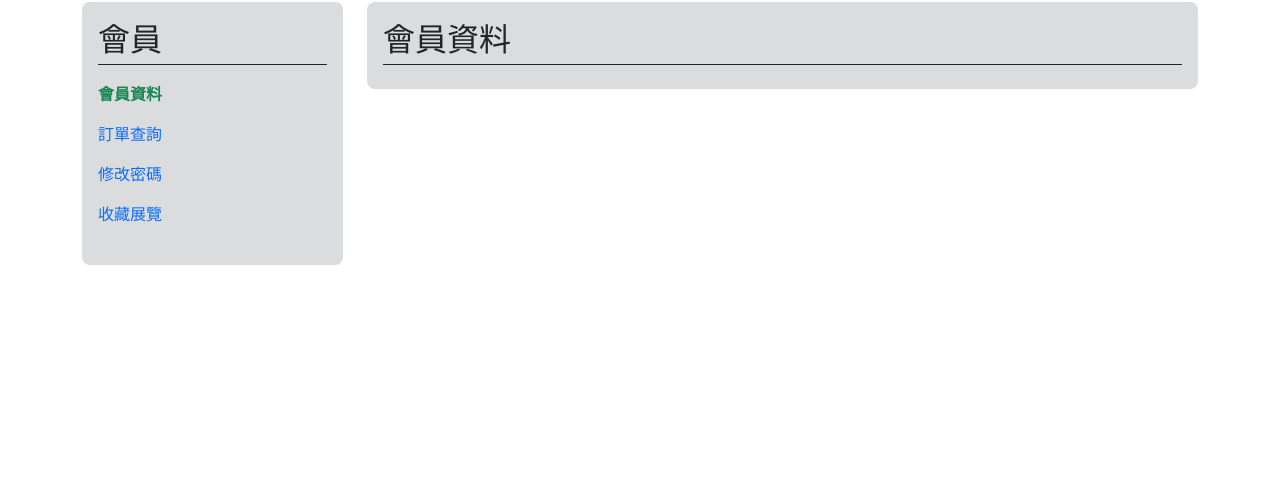
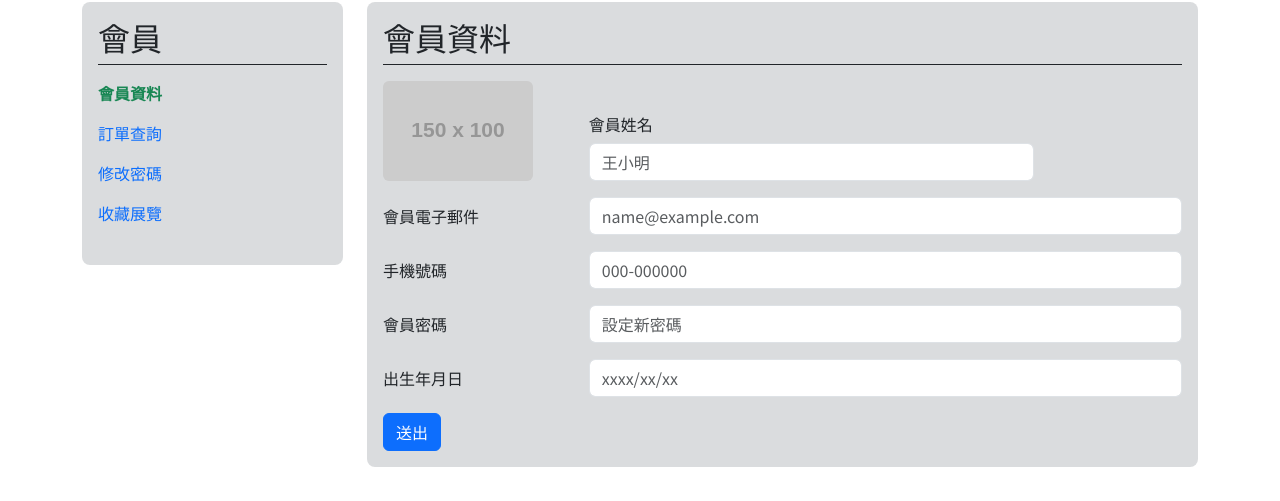
Before and after one commit to s339428326/Exhibition-front-end, a Vue app: page /user/information in a window 1280 px wide. Shown: the part 117-618 px from the top of the page. Built offline with nearby package versions, Linux system fonts and the light colour scheme; what bootstrap-vue-next would draw is missing.

Commit message:
會員資料page更新

```diff
--- a/src/views/User/UserInfo.vue
+++ b/src/views/User/UserInfo.vue
@@ -7,6 +7,101 @@
             <div class="col-9">
                 <div class="p-3 my-4 bg-secondary bg-opacity-25 rounded-3">
                     <h2 class="border-bottom border-dark pb-2">會員資料</h2>
+                    <form>
+                        <div class="row my-3">
+                            <div class="col-3">
+                                <img
+                                    src="https://fakeimg.pl/150x100/"
+                                    class="rounded"
+                                />
+                            </div>
+                            <div class="col-9 mt-auto">
+                                <label
+                                    for="inputEmail"
+                                    class="col-md-3 col-12 col-form-label"
+                                    >會員姓名</label
+                                >
+                                <div class="col-md-9 col-12">
+                                    <input
+                                        type="text"
+                                        id="inputName"
+                                        class="form-control"
+                                        placeholder="王小明"
+                                    />
+                                </div>
+                            </div>
+                        </div>
+                        <div class="row mb-3">
+                            <label
+                                for="inputEmail"
+                                class="col-md-3 col-12 col-form-label"
+                                >會員電子郵件</label
+                            >
+                            <div class="col-md-9 col-12">
+                                <input
+                                    type="email"
+                                    id="inputEmail"
+                                    class="form-control"
+                                    placeholder="name@example.com"
+                                />
+                            </div>
+                        </div>
+                        <div class="row mb-3">
+                            <label
+                                for="inputPhoto"
+                                class="col-md-3 col-12 col-form-label"
+                                >手機號碼</label
+                            >
+                            <div class="col-md-9 col-12">
+                                <input
+                                    type="password"
+                                    id="inputPhoto"
+                                    class="form-control"
+                                    placeholder="000-000000"
+                                />
+                            </div>
+                        </div>
+                        <div class="row mb-3">
+                            <label
+                                for="inputPassword"
+                                class="col-md-3 col-12 col-form-label"
+                                >會員密碼</label
+                            >
+                            <div class="col-md-9 col-12">
+                                <input
+                                    type="password"
+                                    class="form-control"
+                                    id="inputPassword"
+                                    placeholder="設定新密碼"
+                                />
+                            </div>
+                        </div>
+                        <div class="row mb-3">
+                            <label
+                                for="inputBirth"
+                                class="col-md-3 col-12 col-form-label"
+                                >出生年月日</label
+                            >
+                            <div class="col-md-9 col-12">
+                                <input
+                                    type="password"
+                                    id="inputBirth"
+                                    class="form-control"
+                                    placeholder="xxxx/xx/xx"
+                                />
+                            </div>
+                        </div>
+                        <div class="row mb">
+                            <div class="col-12">
+                                <button
+                                    type="submit"
+                                    class="btn btn-primary"
+                                >
+                                    送出
+                                </button>
+                            </div>
+                        </div>
+                    </form>
                 </div>
             </div>
         </div>
@@ -17,4 +112,6 @@
     import UserNavList from '@/components/user/UserNavList.vue'
 </script>
 
-<style lang="scss" scoped></style>
+<style lang="scss" scoped>
+    // scss在這編輯
+</style>
```
